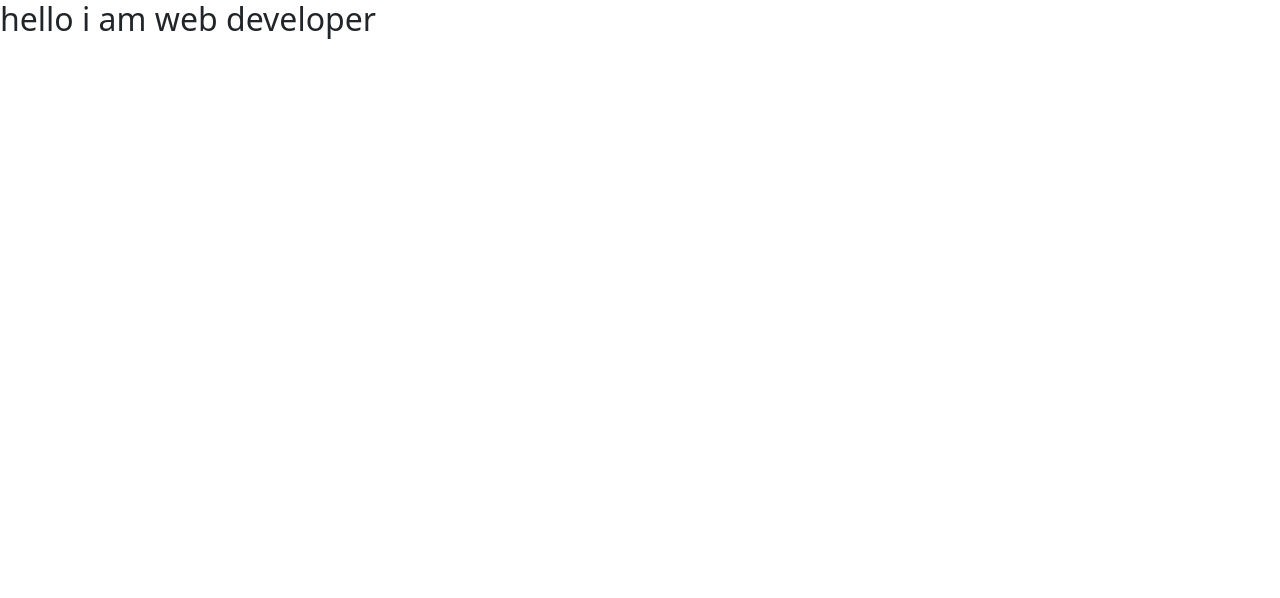
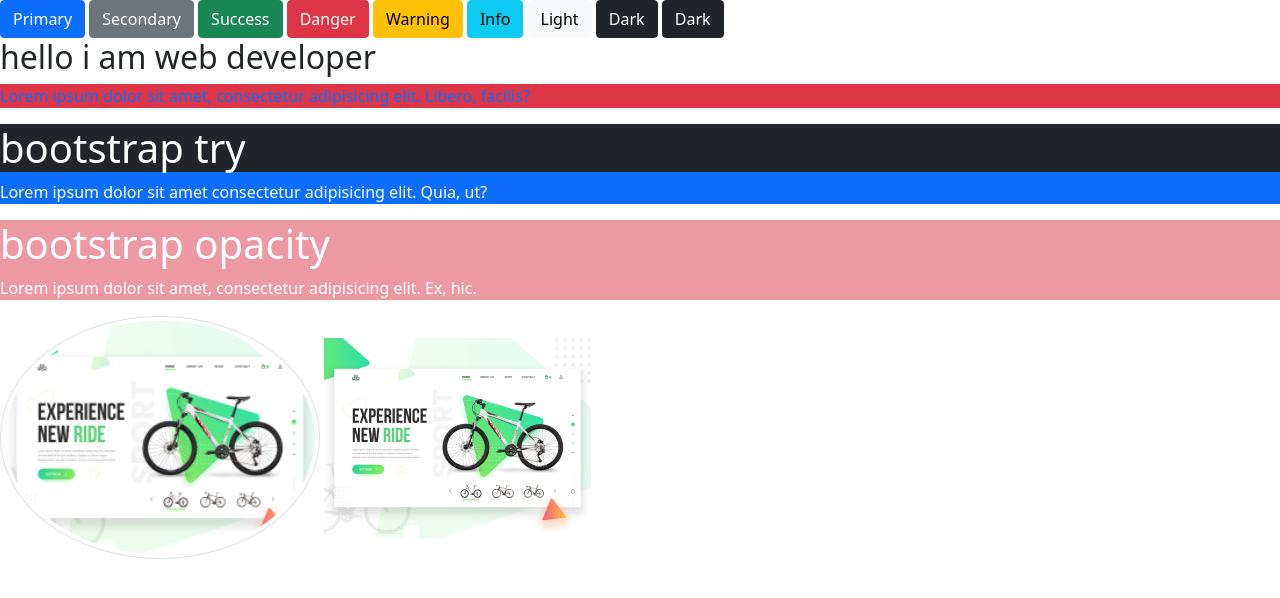
Before and after one commit to jakirphero/bootstrap-practice, a plain HTML site: page index.html in a window 1280 px wide. Drawn offline with Linux system fonts and the light colour scheme.

Commit message:
bootstrap pratice

```diff
--- a/index.html
+++ b/index.html
@@ -8,6 +8,27 @@
     <link rel="stylesheet" href="css/bootstrap/css/bootstrap.min.css">
 </head>
 <body>
+    <button type="button" class="btn btn-primary">Primary</button>
+    <button type="button" class="btn btn-secondary">Secondary</button>
+    <button type="button" class="btn btn-success">Success</button>
+    <button type="button" class="btn btn-danger">Danger</button>
+    <button type="button" class="btn btn-warning">Warning</button>
+    <button type="button" class="btn btn-info">Info</button>
+    <button type="button" class="btn btn-light">Light</button>
+    <button type="button" class="btn btn-dark">Dark</button>
+    <button type="button" class="btn btn-dark">Dark</button>
     <h2>hello i am web developer</h2>
+    <p class="text-primary bg-danger">Lorem ipsum dolor sit amet, consectetur adipisicing elit. Libero, facilis?</p>
+
+    <div class="bg-primary text-white">
+        <h1 class="bg-dark">bootstrap try</h1>
+        <p>Lorem ipsum dolor sit amet consectetur adipisicing elit. Quia, ut?</p>
+    </div>
+    <div class="bg-danger text-white bg-opacity-50">
+        <h1>bootstrap opacity</h1>
+        <p>Lorem ipsum dolor sit amet, consectetur adipisicing elit. Ex, hic.</p>
+    </div>
+        <img src="images/work-2.png" class="img-fluid w-25 img-thumbnail rounded-circle" alt="img">
+        <img src="images/work-2.png" alt="img">
 </body>
 </html>
```
Also changed, not shown: images/19-1-scaled.jpg (added), images/work-2.png (added).
